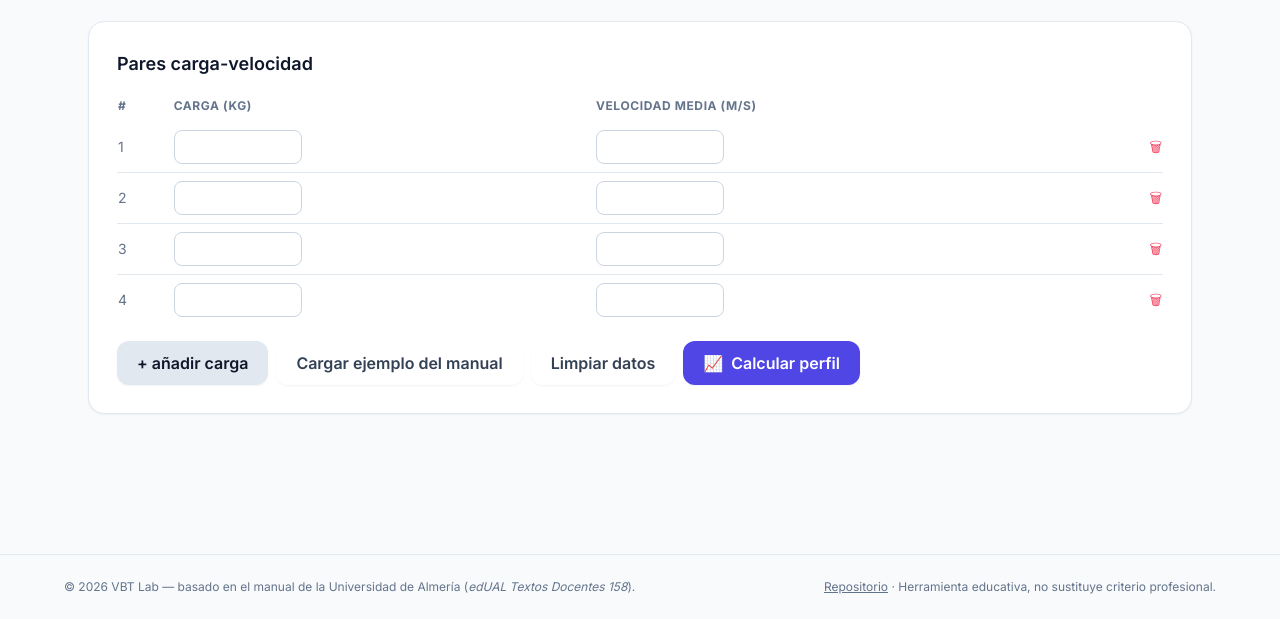
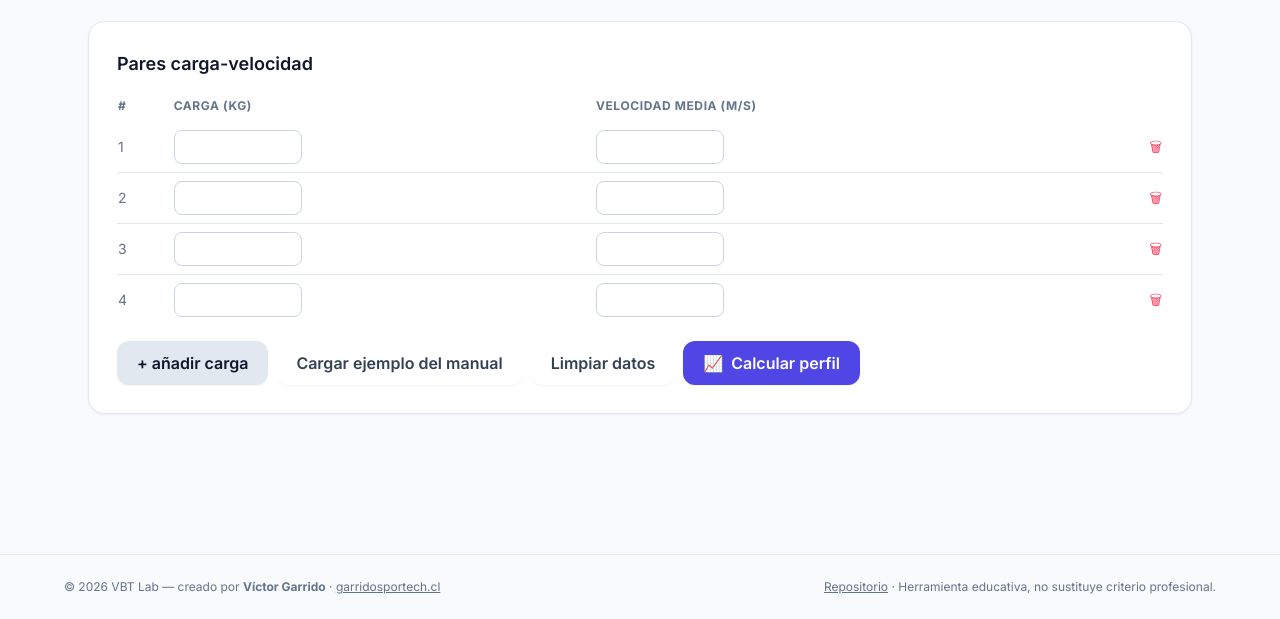
Before and after one commit to vgarrido1995/vbt-lab, a plain HTML site: page index.html in a window 1280 px wide. Shown: the part 181-800 px from the top of the page. Drawn offline with nearby package versions, Linux system fonts and the light colour scheme.

Commit message:
footer: créditos Víctor Garrido (garridosportech.cl); manual queda solo como referencia

```diff
--- a/index.html
+++ b/index.html
@@ -130,8 +130,8 @@
     >
       <div class="max-w-6xl mx-auto flex flex-col sm:flex-row gap-2 justify-between items-start sm:items-center">
         <p>
-          © 2026 VBT Lab — basado en el manual de la Universidad de Almería
-          (<em>edUAL Textos Docentes 158</em>).
+          © 2026 VBT Lab — creado por <strong>Víctor Garrido</strong> ·
+          <a class="underline hover:text-indigo-500" href="https://garridosportech.cl" target="_blank" rel="noopener">garridosportech.cl</a>
         </p>
         <p>
           <a class="underline hover:text-indigo-500" href="https://github.com/" target="_blank" rel="noopener">Repositorio</a>
```
